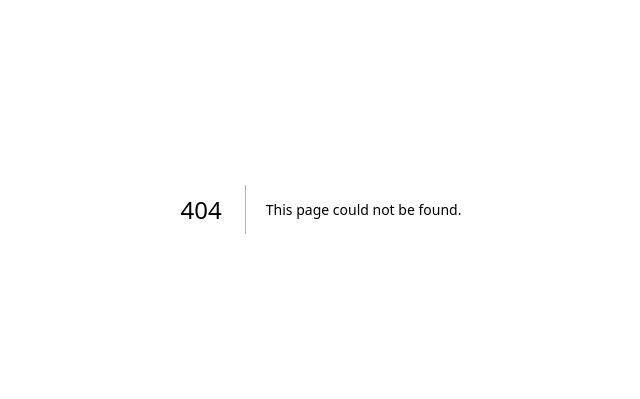
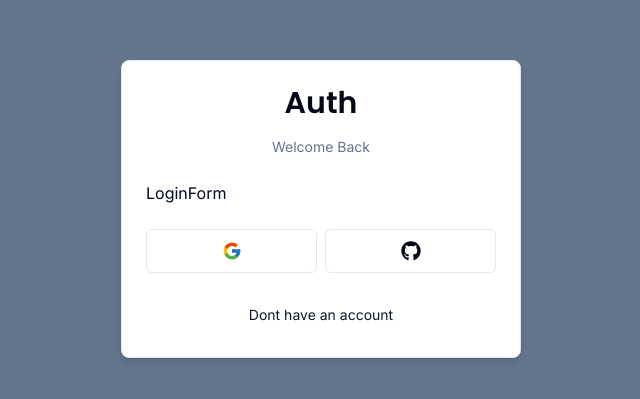
Before and after one commit to peterjza/next-auth, a Next.js app: page /auth/login in a window 1280 px wide. Before the commit this address had no page. Shown: the part 191-590 px from the top of the page, without its empty margins (319-959 px from the left). Built offline with nearby package versions, Linux system fonts and the light colour scheme.

Commit message:
feat: login form

```diff
--- a/package.json
+++ b/package.json
@@ -16,6 +16,7 @@
     "next": "14.0.4",
     "react": "^18",
     "react-dom": "^18",
+    "react-icons": "^4.12.0",
     "tailwind-merge": "^2.2.0",
     "tailwindcss-animate": "^1.0.7"
   },
--- /dev/null
+++ b/src/app/auth/layout.tsx
@@ -0,0 +1,11 @@
+import exp from 'constants';
+
+const AuthLayout = ({ children }: { children: React.ReactNode }) => {
+	return (
+		<div className='h-full flex items-center justify-center bg-slate-500'>
+			{children}
+		</div>
+	);
+};
+
+export default AuthLayout;
--- /dev/null
+++ b/src/app/auth/login/page.tsx
@@ -0,0 +1,7 @@
+import { LoginForm } from '@/components/auth/login-form';
+
+const LoginPage = () => {
+	return <LoginForm />;
+};
+
+export default LoginPage;
--- /dev/null
+++ b/src/components/auth/back-button.tsx
@@ -0,0 +1,22 @@
+'use client';
+
+import { Button } from '@/components/ui/button';
+import Link from 'next/link';
+
+interface BackButtonProps {
+	href: string;
+	label: string;
+}
+
+export const BackButton = ({ href, label }: BackButtonProps) => {
+	return (
+		<Button
+			variant='link'
+			className='font-normal w-full'
+			size='sm'
+			asChild
+		>
+			<Link href={href}>{label}</Link>
+		</Button>
+	);
+};
--- /dev/null
+++ b/src/components/auth/card-wrapper.tsx
@@ -0,0 +1,48 @@
+'use client';
+
+import {
+	Card,
+	CardContent,
+	CardFooter,
+	CardHeader,
+} from '@/components/ui/card';
+import { Header } from '@/components/auth/header';
+import { Social } from '@/components/auth/social';
+import { BackButton } from '@/components/auth/back-button';
+
+interface CardWrapperProps {
+	children: React.ReactNode;
+	headerLabel: string;
+	backButtonLabel: string;
+	backButtonHref: string;
+	showSocial?: boolean;
+}
+
+export const CardWrapper = ({
+	children,
+	headerLabel,
+	backButtonLabel,
+	backButtonHref,
+	showSocial,
+}: CardWrapperProps) => {
+	return (
+		<Card className='w-[400px] shadow-md'>
+			<CardHeader>
+				<Header label={headerLabel}></Header>
+			</CardHeader>
+			<CardContent>{children}</CardContent>
+			{showSocial && (
+				<CardFooter>
+					<Social></Social>
+				</CardFooter>
+			)}
+
+			<CardFooter>
+				<BackButton
+					label={backButtonLabel}
+					href={backButtonHref}
+				></BackButton>
+			</CardFooter>
+		</Card>
+	);
+};
--- /dev/null
+++ b/src/components/auth/header.tsx
@@ -0,0 +1,24 @@
+'use client';
+
+import { Poppins } from 'next/font/google';
+import { cn } from '@/lib/utils';
+
+const font = Poppins({
+	subsets: ['latin'],
+	weight: ['600'],
+});
+
+interface HeaderProps {
+	label: string;
+}
+
+export const Header = ({ label }: HeaderProps) => {
+	return (
+		<div className='w-full flex flex-col gap-y-4 items-center'>
+			<h1 className={cn('text-3xl font-semibold', font.className)}>
+				Auth
+			</h1>
+			<p className='text-muted-foreground text-sm'>{label}</p>
+		</div>
+	);
+};
--- /dev/null
+++ b/src/components/auth/login-form.tsx
@@ -0,0 +1,14 @@
+import { CardWrapper } from '@/components/auth/card-wrapper';
+
+export const LoginForm = () => {
+	return (
+		<CardWrapper
+			headerLabel='Welcome Back'
+			backButtonLabel='Dont have an account'
+			backButtonHref='/auth/register'
+			showSocial
+		>
+			LoginForm
+		</CardWrapper>
+	);
+};
--- /dev/null
+++ b/src/components/auth/social.tsx
@@ -0,0 +1,28 @@
+'use client';
+
+import { FcGoogle } from 'react-icons/fc';
+import { FaGithub } from 'react-icons/fa';
+import { Button } from '@/components/ui/button';
+
+export const Social = () => {
+	return (
+		<div className='flex items-center w-full gap-x-2'>
+			<Button
+				size='lg'
+				className='w-full'
+				variant='outline'
+				onClick={() => {}}
+			>
+				<FcGoogle className='h-5 w-5' />
+			</Button>
+			<Button
+				size='lg'
+				className='w-full'
+				variant='outline'
+				onClick={() => {}}
+			>
+				<FaGithub className='h-5 w-5' />
+			</Button>
+		</div>
+	);
+};
--- /dev/null
+++ b/src/components/ui/card.tsx
@@ -0,0 +1,79 @@
+import * as React from "react"
+
+import { cn } from "@/lib/utils"
+
+const Card = React.forwardRef<
+  HTMLDivElement,
+  React.HTMLAttributes<HTMLDivElement>
+>(({ className, ...props }, ref) => (
+  <div
+    ref={ref}
+    className={cn(
+      "rounded-lg border bg-card text-card-foreground shadow-sm",
+      className
+    )}
+    {...props}
+  />
+))
+Card.displayName = "Card"
+
+const CardHeader = React.forwardRef<
+  HTMLDivElement,
+  React.HTMLAttributes<HTMLDivElement>
+>(({ className, ...props }, ref) => (
+  <div
+    ref={ref}
+    className={cn("flex flex-col space-y-1.5 p-6", className)}
+    {...props}
+  />
+))
+CardHeader.displayName = "CardHeader"
+
+const CardTitle = React.forwardRef<
+  HTMLParagraphElement,
+  React.HTMLAttributes<HTMLHeadingElement>
+>(({ className, ...props }, ref) => (
+  <h3
+    ref={ref}
+    className={cn(
+      "text-2xl font-semibold leading-none tracking-tight",
+      className
+    )}
+    {...props}
+  />
+))
+CardTitle.displayName = "CardTitle"
+
+const CardDescription = React.forwardRef<
+  HTMLParagraphElement,
+  React.HTMLAttributes<HTMLParagraphElement>
+>(({ className, ...props }, ref) => (
+  <p
+    ref={ref}
+    className={cn("text-sm text-muted-foreground", className)}
+    {...props}
+  />
+))
+CardDescription.displayName = "CardDescription"
+
+const CardContent = React.forwardRef<
+  HTMLDivElement,
+  React.HTMLAttributes<HTMLDivElement>
+>(({ className, ...props }, ref) => (
+  <div ref={ref} className={cn("p-6 pt-0", className)} {...props} />
+))
+CardContent.displayName = "CardContent"
+
+const CardFooter = React.forwardRef<
+  HTMLDivElement,
+  React.HTMLAttributes<HTMLDivElement>
+>(({ className, ...props }, ref) => (
+  <div
+    ref={ref}
+    className={cn("flex items-center p-6 pt-0", className)}
+    {...props}
+  />
+))
+CardFooter.displayName = "CardFooter"
+
+export { Card, CardHeader, CardFooter, CardTitle, CardDescription, CardContent }
```
